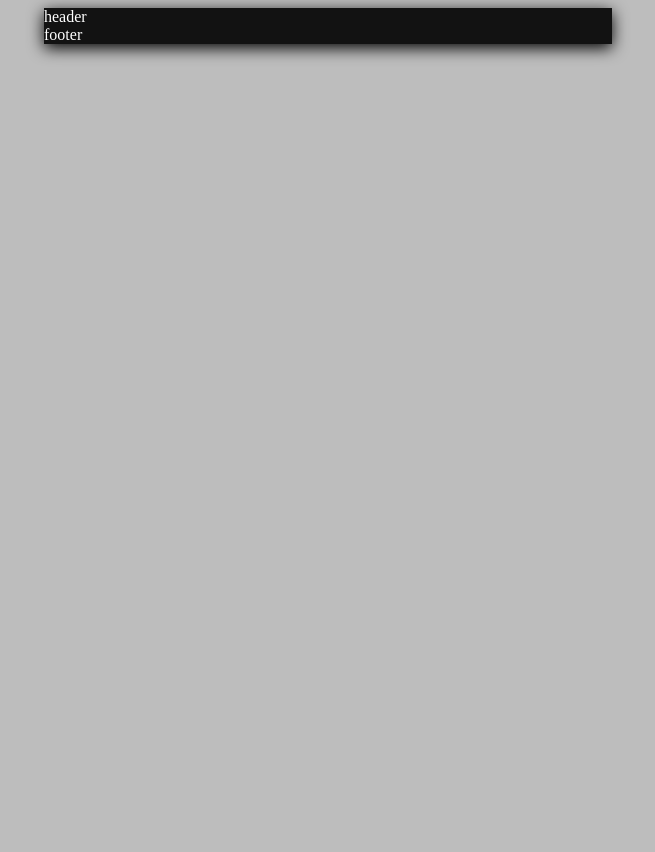
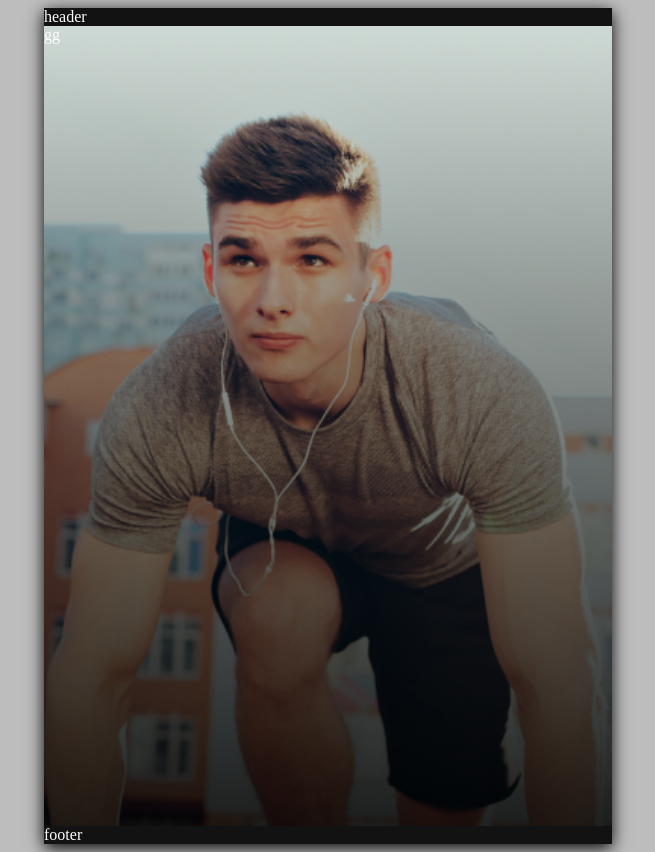
Before and after one commit to UkhtamovSH/in-game, a React (Create React App) app: page /log-in in a window 1280 px wide. Before the commit this address had no page. Shown: the whole page, without its empty margins (312-967 px from the left). Before the commit the page ends 800 px from the top, so only its background shows below. Built offline with nearby package versions, Linux system fonts and the light colour scheme; what i18next-xhr-backend would draw is missing.

Commit message:
login in progress 1

```diff
--- /dev/null
+++ b/src/components/LogRegEntrance.jsx
@@ -0,0 +1,11 @@
+import { LogRegEntranceStyle } from "../styles/LogRegEntrance.styled"
+
+const LogRegEntrance = () => {
+  return (
+    <LogRegEntranceStyle>
+      gg
+    </LogRegEntranceStyle>
+  )
+}
+
+export default LogRegEntrance
--- a/src/router/Routess.jsx
+++ b/src/router/Routess.jsx
@@ -1,10 +1,12 @@
 import { Route, Routes } from 'react-router-dom'
+import LogRegEntrance from '../components/LogRegEntrance'
 import Section from '../components/Section'
 
 const Routess = () => {
   return (
     <Routes>
       <Route path="/" element={<Section />} />
+      <Route path="/log-in" element={<LogRegEntrance />} />
     </Routes >
   )
 }
--- /dev/null
+++ b/src/styles/LogRegEntrance.styled.jsx
@@ -0,0 +1,10 @@
+import styled from "styled-components";
+import AppImg1 from "../assets/Img/appImg1.png";
+
+export const LogRegEntranceStyle = styled.div`
+  background-image: url(${AppImg1}) !important;
+  background-repeat: no-repeat;
+  background-size: cover;
+  width: 100%;
+  height: 100vh;
+`;
```
